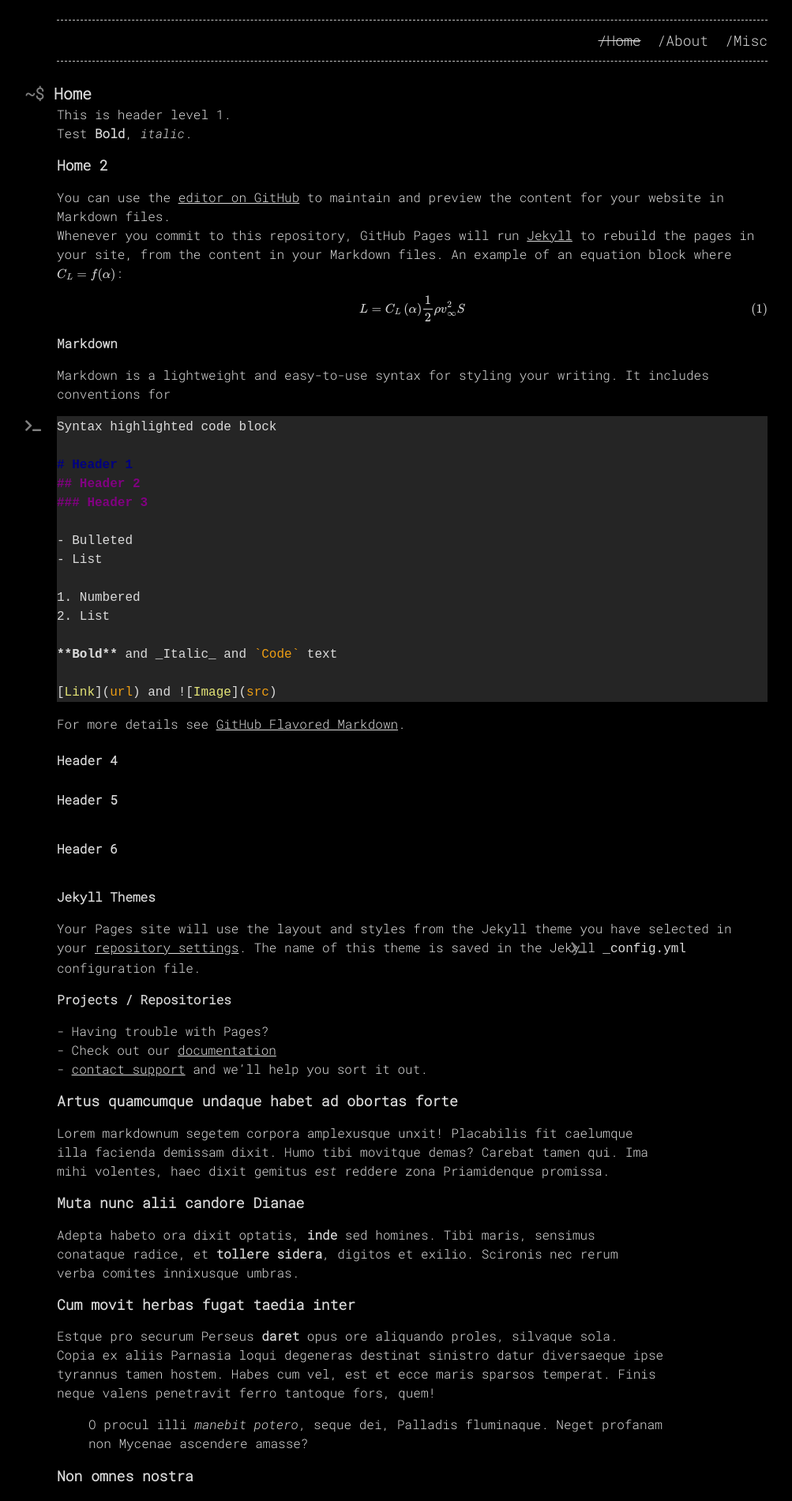
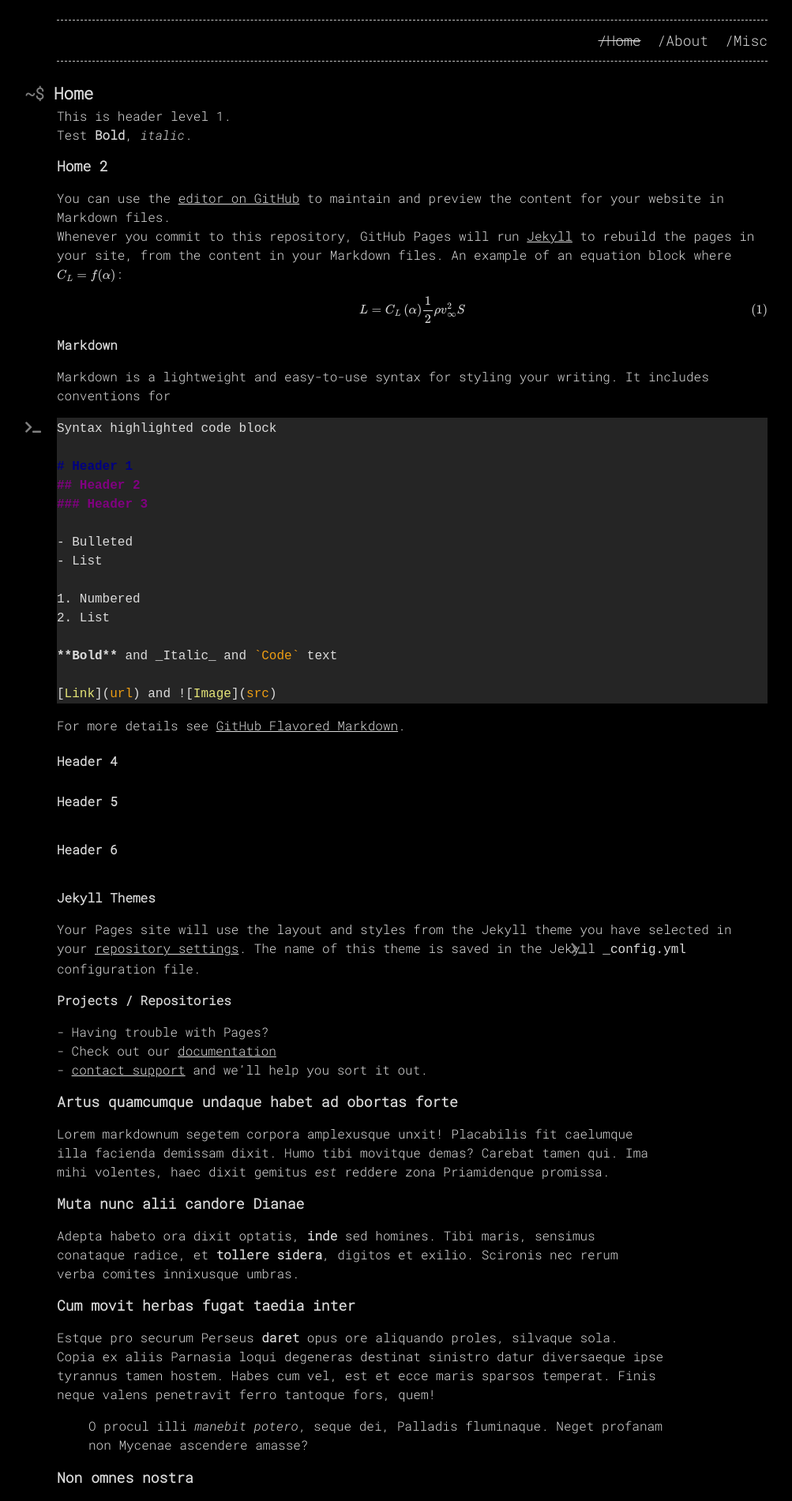
Before and after one commit to mvdhoek/mvdhoek.github.io, a Jekyll site: the page built from index.md, in a window 1280 px wide. Shown: the top 1901 px of the page at 79% size, without its empty margins (118-1121 px from the left). Built offline with Jekyll 4.4.1, drawn with Linux system fonts in a browser that asks for light colours; nearby versions of some CDN libraries; formulas are drawn with MathJax 3.

Commit message:
Inreased h1 font-size

```diff
--- a/_sass/base.scss
+++ b/_sass/base.scss
@@ -16,7 +16,7 @@ $container-max-width:  900px !default;
  */
 body { background-color: var(--background-color);  margin: 0 auto;  padding: 0;  font-family: $base-font-family;  font-size: $base-font-size;  color: var(--text-color);  text-align: left;  line-height: $base-line-height !important; }
 
-h1 { font-size: 20px;  margin: 0 0 0 -40px;  font-weight: bold;  color: var(--text-color); }
+h1 { font-size: 21px;  margin: 0 0 0 -40px;  font-weight: bold;  color: var(--text-color); }
 h1:before { content: '~$ ';  font-size: 20px;  color: grey; }
 h2 { font-size: 18px;  font-weight: bold;  color: var(--text-color); }
 h3 { font-size: 16px;  font-weight: bold;  color: var(--text-color); }
```
